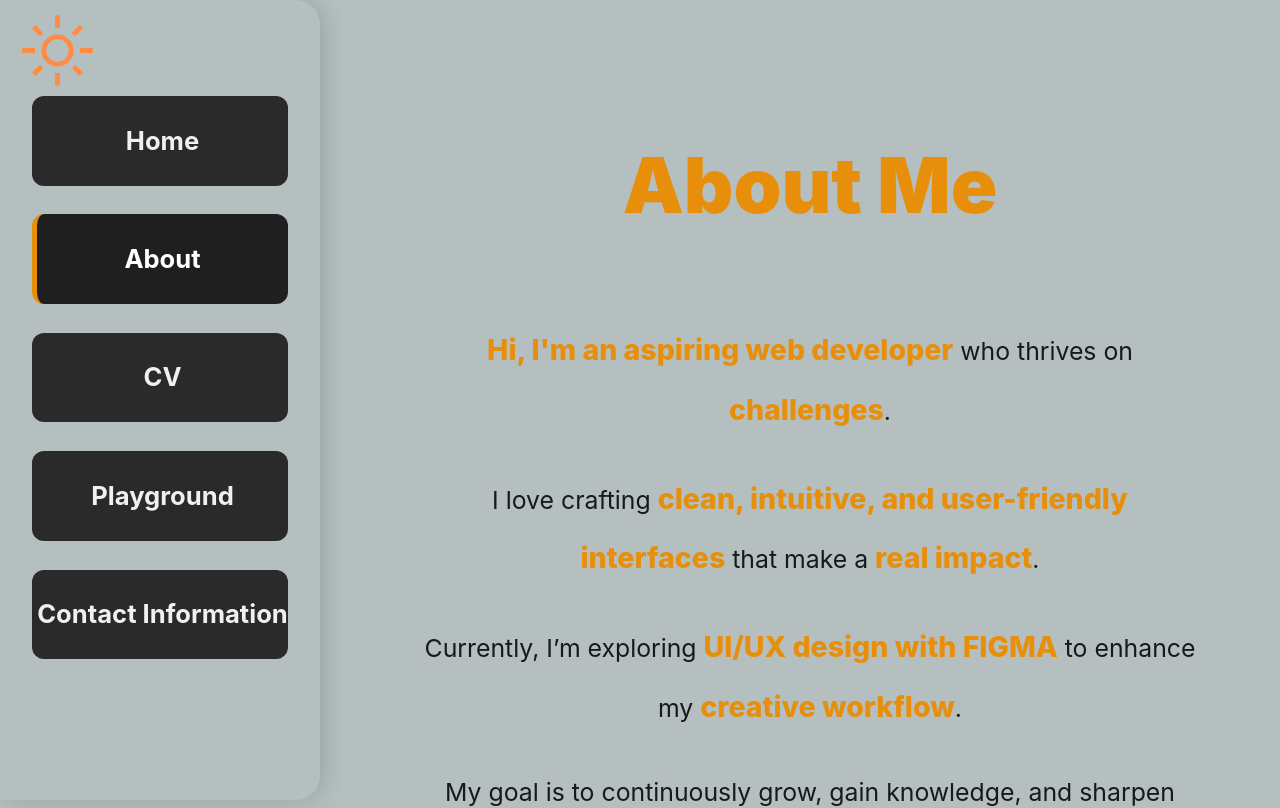
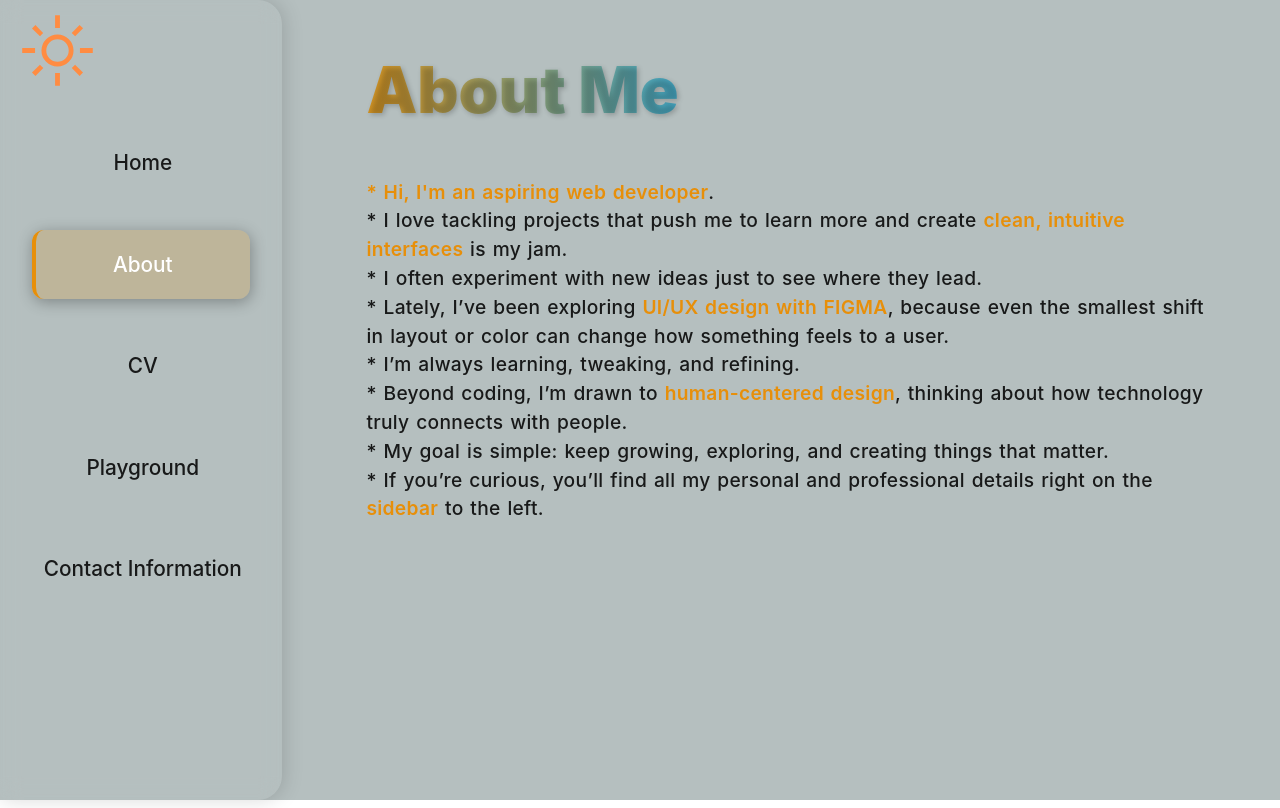
Before and after one commit to Steffycoding/PORTFOLIO, a Nuxt app: page /about in a window 1280 px wide. Shown: the top 808 px of the page. Built offline with nearby package versions, Linux system fonts and the light colour scheme.

Commit message:
text and sidebar edit
editted sidebar to be transparent,tweaked texts,tweaked sidebar scaling and checked the toggling

```diff
--- a/pages/about.vue
+++ b/pages/about.vue
@@ -23,19 +23,10 @@
           <h1 class="title">About Me</h1>
           <div class="intro-text">
             <p>
-              <span class="highlight">Hi, I'm an aspiring web developer</span> who thrives on <span class="highlight">challenges</span>.
-            </p>
-            <p>
-              I love crafting <span class="highlight">clean, intuitive, and user-friendly interfaces</span> that make a <span class="highlight">real impact</span>.
-            </p>
-            <p>
-              Currently, I’m exploring <span class="highlight">UI/UX design with FIGMA</span> to enhance my <span class="highlight">creative workflow</span>.
-            </p>
-            <p>
-              My goal is to continuously grow, gain knowledge, and sharpen both my <span class="highlight">technical and soft skills</span>.
-            </p>
-            <p>
-              Please find my personal information conveniently on the <span class="highlight">sidebar</span> to the left.
+              <span class="highlight">* Hi, I'm an aspiring web developer</span>. <br> * I love tackling projects that push me to learn more and create <span class="highlight">clean, intuitive interfaces</span> is my jam. <br>* I often experiment with new ideas just to see where they lead.
+              <br> * Lately, I’ve been exploring <span class="highlight">UI/UX design with FIGMA</span>, because even the smallest shift in layout or color can change how something feels to a user. <br> * I’m always learning, tweaking, and refining.
+              <br> * Beyond coding, I’m drawn to <span class="highlight">human-centered design</span>, thinking about how technology truly connects with people. <br> * My goal is simple: keep growing, exploring, and creating things that matter.
+              <br> * If you’re curious, you’ll find all my personal and professional details right on the <span class="highlight">sidebar</span> to the left.
             </p>
           </div>
         </div>
@@ -43,6 +34,7 @@
     </v-main>
   </v-app>
 </template>
+
 
 <script setup lang="ts">
 import { computed } from 'vue'
@@ -65,7 +57,6 @@ function toggleTheme() {
 </script>
 
 <style scoped>
-/* Overall page */
 .about-page {
   display: flex;
   justify-content: flex-start;
@@ -73,17 +64,15 @@ function toggleTheme() {
   background: var(--v-theme-background);
   color: var(--v-theme-surface);
   font-family: 'Inter', 'Roboto', sans-serif;
-  padding-top: 6vh;
-  overflow-x: hidden;
+  overflow: hidden;
 }
 
-/* Theme toggle */
 .theme-toggle {
   position: fixed;
   top: 1.5vh;
   left: 1.5vw;
   width: clamp(50px, 6vw, 90px);
-  z-index: 1100; /* above sidebar */
+  z-index: 1100;
   cursor: pointer;
 }
 .theme-toggle img {
@@ -94,7 +83,6 @@ function toggleTheme() {
   transition: transform 0.2s ease;
 }
 
-/* Container */
 .about-container {
   display: flex;
   flex-direction: row;
@@ -102,103 +90,134 @@ function toggleTheme() {
   max-width: 1400px;
   margin: 0 auto;
   align-items: flex-start;
-  justify-content: center;
+  justify-content: flex-start;
+  height: 100vh;
 }
 
-/* Sidebar */
 .sidebar {
-  width: 320px;
+  width: clamp(250px, 22%, 330px); /* fluid width for small to XL */
   min-height: 100vh;
-  background: var(--v-theme-surface);
+  background: rgba(var(--v-theme-background-rgb), 0.25);
+  backdrop-filter: blur(10px);
   border-radius: 0 1.5rem 1.5rem 0;
-  box-shadow: 4px 0 25px rgba(0,0,0,0.15);
-  padding: 6rem 2rem 2rem 2rem; /* extra top space to avoid toggle overlap */
+  box-shadow: 2px 0 20px rgba(0,0,0,0.15);
+  padding: clamp(8rem, 10%, 12rem) 2rem 2rem 2rem; /* fluid top padding */
   display: flex;
   flex-direction: column;
+  justify-content: flex-start;
   position: fixed;
   top: 0;
   left: 0;
   z-index: 500;
 }
 
-/* Sidebar buttons */
 .sidebar-nav {
   display: flex;
   flex-direction: column;
-  gap: 1.8rem;
+  gap: clamp(2rem, 2.5%, 3.5rem); /* fluid gap scaling */
 }
 
 .sidebar-btn {
   display: flex;
   justify-content: center;
   align-items: center;
-  padding: 1.6rem 0;
-  font-size: 1.6rem;
-  font-weight: 700;
-  color: #f0f0f0;
-  background: #2a2a2a;
-  border-left: 5px solid transparent;
+  padding: clamp(1rem, 1.5vw, 1.7rem) 0;
+  font-size: clamp(1.3rem, 1.5vw, 1.7rem);
+  font-weight: 500;
+  color: var(--v-theme-surface);
+  background: rgba(var(--v-theme-background-rgb), 0.15);
+  border-left: 4px solid transparent;
   border-radius: 12px;
   text-decoration: none;
-  transition: all 0.25s ease;
+  transition: all 0.25s ease, box-shadow 0.3s ease, transform 0.2s ease;
 }
 .sidebar-btn:hover {
-  background: #1f1f1f;
-  border-left: 5px solid #E78F0A;
-  transform: translateX(4px);
+  background: rgba(231, 143, 10, 0.15);
+  border-left: 4px solid #E78F0A;
+  transform: translateX(3px);
+  box-shadow: 1px 3px 12px rgba(0,0,0,0.25);
 }
 .sidebar-btn.active {
-  background: #1f1f1f;
-  border-left: 5px solid #E78F0A;
+  background: rgba(231, 143, 10, 0.2);
+  border-left: 4px solid #E78F0A;
   color: #fff;
+  box-shadow: 1px 3px 15px rgba(0,0,0,0.3);
 }
 
-/* Main content */
 .main-content {
-  margin-left: 340px; /* offset for wider sidebar */
+  margin-left: clamp(280px, 25%, 350px); /* fluid margin for different screens */
   flex: 1;
   display: flex;
   flex-direction: column;
-  gap: 2.8rem;
-  padding: 4rem;
-  justify-content: center;
-  text-align: center;
+  gap: clamp(1rem, 1.5%, 1.5rem);
+  padding: clamp(1.5rem, 2vw, 3rem) clamp(2rem, 3vw, 4rem);
+  align-items: flex-start;
+  text-align: left;
+  min-height: 100vh;
+  overflow-y: auto;
 }
 
-/* Titles & text */
+@keyframes gradientAnimation {
+  0% { background-position: 0% 50%; }
+  50% { background-position: 100% 50%; }
+  100% { background-position: 0% 50%; }
+}
+
 .title {
-  font-size: clamp(4rem, 6vw, 5.2rem);
+  font-size: clamp(2.5rem, 5vw, 4.8rem);
   font-weight: 900;
-  color: #E78F0A;
-  margin-bottom: 2rem;
+  margin-bottom: clamp(1rem, 2vw, 1.5rem);
   font-family: 'Poppins', 'Inter', sans-serif;
+  background: linear-gradient(90deg, #E78F0A, #13AEFB, #E78F0A);
+  background-size: 300% 300%;
+  -webkit-background-clip: text;
+  -webkit-text-fill-color: transparent;
+  text-shadow: 2px 2px 5px rgba(0,0,0,0.2);
+  animation: gradientAnimation 6s ease infinite;
+}
+
+.intro-text {
+  font-size: clamp(1.2rem, 1.5vw, 2rem);
+  line-height: clamp(1.6, 2vw, 2.2);
+  font-family: 'Inter', sans-serif;
+  font-weight: 500;
+  max-width: 1100px;
+  margin: 0 auto;
+  text-align: left;
 }
 
 .intro-text p {
-  font-size: clamp(1.55rem, 1.85vw, 1.9rem);
-  line-height: 2.1;
-  margin-bottom: 1.8rem;
-  font-family: 'Inter', sans-serif;
+  letter-spacing: 0.3px;
+  word-spacing: 1.4px;
 }
 
 .highlight {
   color: #E78F0A;
-  font-weight: 800;
-  font-size: 1.15em;
+  font-weight: 600;
+  font-size: clamp(1em, 1.02vw, 1.03em);
 }
 
-/* Responsive */
-@media (max-width: 1024px) {
+/* Small adjustments for tiny screens */
+@media (max-width: 480px) {
   .sidebar {
-    position: relative;
-    width: 90%;
-    border-radius: 1.5rem;
-    padding: 3rem 1.5rem;
-    top: 0;
+    width: 250px;
+    padding-top: 6rem;
   }
   .main-content {
-    margin-left: 0;
-    padding: 2rem;
+    margin-left: 250px;
+    padding: 1rem 1.5rem;
+  }
+  .title {
+    font-size: 2rem;
+    margin-bottom: 1rem;
+  }
+  .intro-text {
+    font-size: 1.1rem;
+    line-height: 1.5;
+  }
+  .sidebar-btn {
+    font-size: 1.2rem;
+    padding: 0.8rem 0;
   }
 }
 </style>
--- /dev/null
+++ b/pages/contact.vue
@@ -0,0 +1,3 @@
+<template>
+
+</template>
--- /dev/null
+++ b/pages/cv.vue
@@ -0,0 +1 @@
+<template></template>
--- /dev/null
+++ b/pages/playground.vue
@@ -0,0 +1 @@
+<template></template>
```
